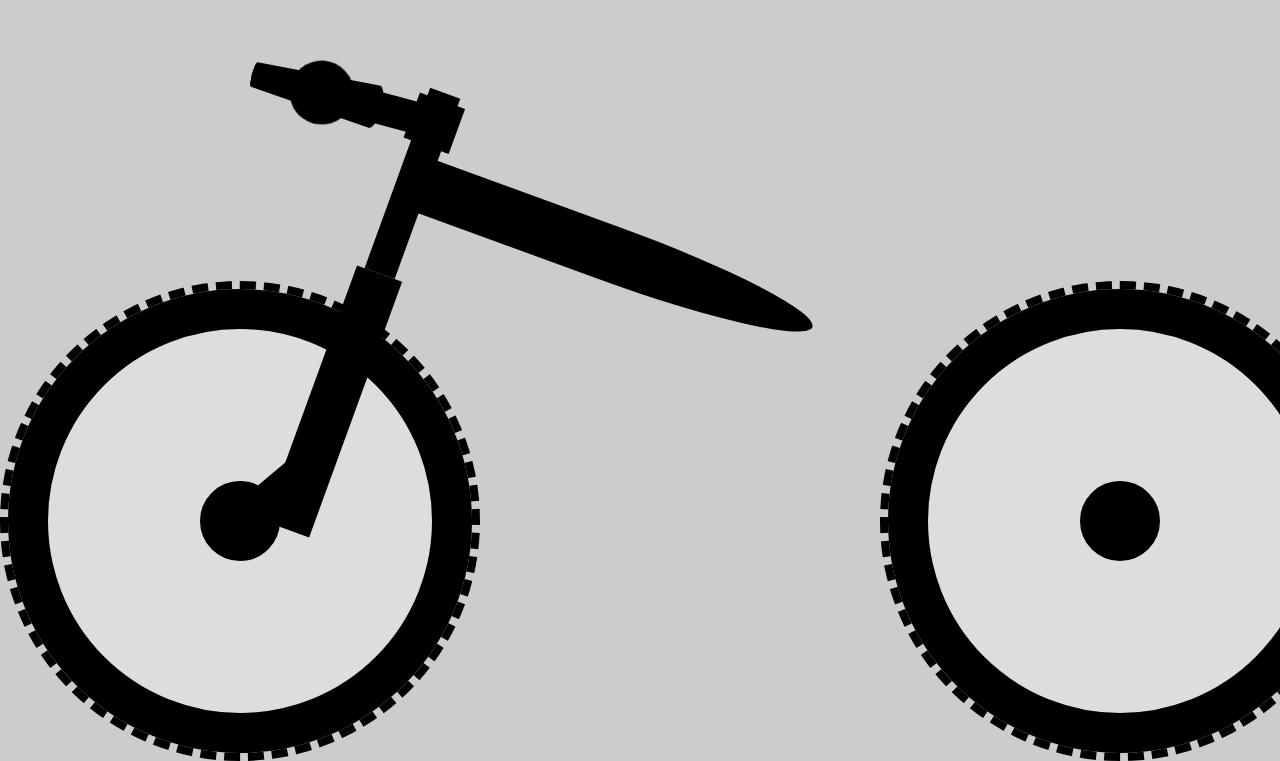
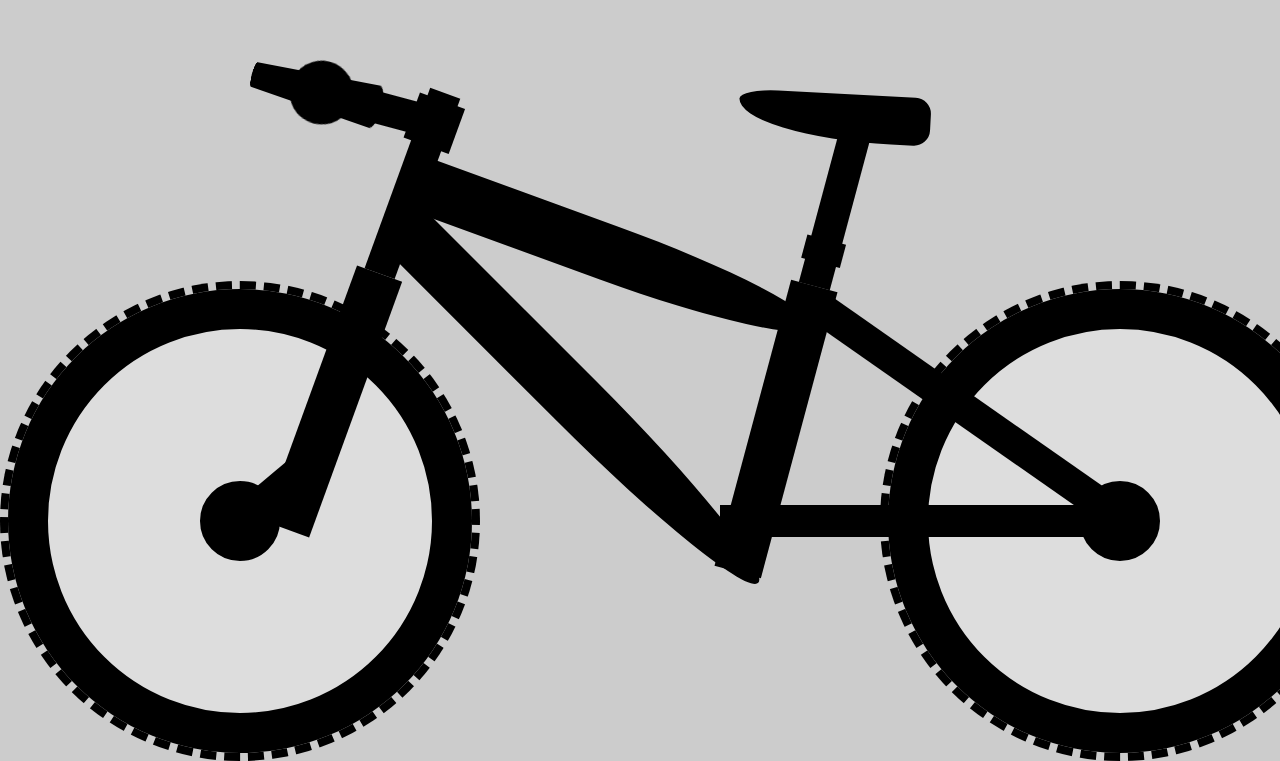
Before and after one commit to luciussulla/js_html_css_projects2, a plain HTML site: page 14_css_bike/index.html in a window 1280 px wide. Shown: the part 199-960 px from the top of the page. Drawn offline with Linux system fonts and the light colour scheme.

Commit message:
bike almost finished

```diff
--- a/14_css_bike/styles.css
+++ b/14_css_bike/styles.css
@@ -139,3 +139,72 @@ body {
   transform-origin: left top;
   border-radius: 0 50% 50% 0;
 }
+
+.frame-1 {
+  width: 32rem;
+  height: 3.5rem;
+  background-color: #000;
+  top: 25rem;
+  left: 26rem;
+  transform: rotateZ(45deg);
+  transform-origin: left top;
+  border-radius: 0 50% 50% 0;
+}
+
+.frame-2 {
+  width: 25rem;
+  height: 2rem;
+  background-color: #000;
+  top: 44rem;
+  left: 45rem;
+  z-index: 10;
+}
+
+.seat-tube {
+  width: 3rem;
+  height: 18.5rem;
+  background-color: #000;
+  top: 30rem;
+  left: 47rem;
+  transform: rotateZ(15deg);
+}
+
+.seat-tube::before {
+  content: "";
+  width: 2rem;
+  height: 11rem;
+  position: absolute;
+  background-color: #000;
+  top: -11rem;
+  left: .5rem;
+}
+
+.seat-tube::after {
+  content: "";
+  width: 2.5rem;
+  height: 1.5rem;
+  position: absolute;
+  background-color: #000;
+  top: -3rem;
+  left: .25rem;
+}
+
+.seat {
+  width: 12rem;
+  height: 3rem;
+  background-color: #000;
+  top: -12rem;
+  left: -6rem;
+  transform: rotateZ(-12deg);
+  border-radius: 20% 1rem 1rem 80%;
+}
+
+.back-fork {
+  width: 2rem;
+  height: 25rem;
+  background-color: #000;
+  left: 60rem;
+  top: 26rem;
+  transform: rotateZ(-55deg);
+  z-index: 10;
+}
```
